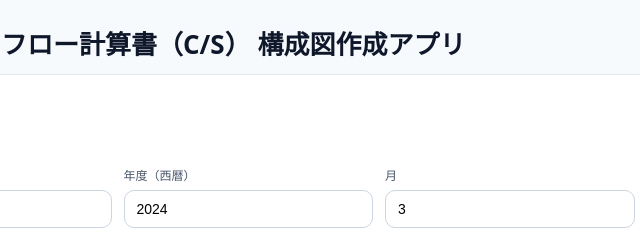
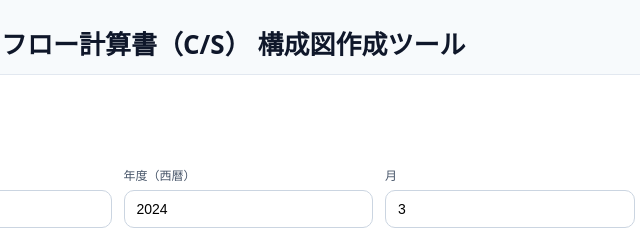
Before and after one commit to dn-nuniv/accounting-tools, a plain HTML site: page tools/cs-diagram/index.html in a window 1280 px wide. Shown: the top 237 px of the page, 261-901 px from the left. Drawn offline with Linux system fonts and the light colour scheme.

Commit message:
Update index.html
<title>と<h1>を修正

```diff
--- a/tools/cs-diagram/index.html
+++ b/tools/cs-diagram/index.html
@@ -3,7 +3,7 @@
 <head>
 <meta charset="utf-8" />
 <meta name="viewport" content="width=device-width, initial-scale=1" />
-<title>キャッシュ・フロー計算書（C/S） 構成図作成アプリ</title>
+<title>キャッシュ・フロー計算書（C/S） 構成図作成ツール</title>
 <style>
   :root{
     --ink:#0f172a; --muted:#475569; --line:#334155; --panel:#ffffff; --bg:#f7fafc;
@@ -33,7 +33,7 @@
 </head>
 <body>
 <div class="wrap">
-  <h1>キャッシュ・フロー計算書（C/S） 構成図作成アプリ</h1>
+  <h1>キャッシュ・フロー計算書（C/S） 構成図作成ツール</h1>
 
   <div class="card">
     <h2>1. 入力</h2>
```
